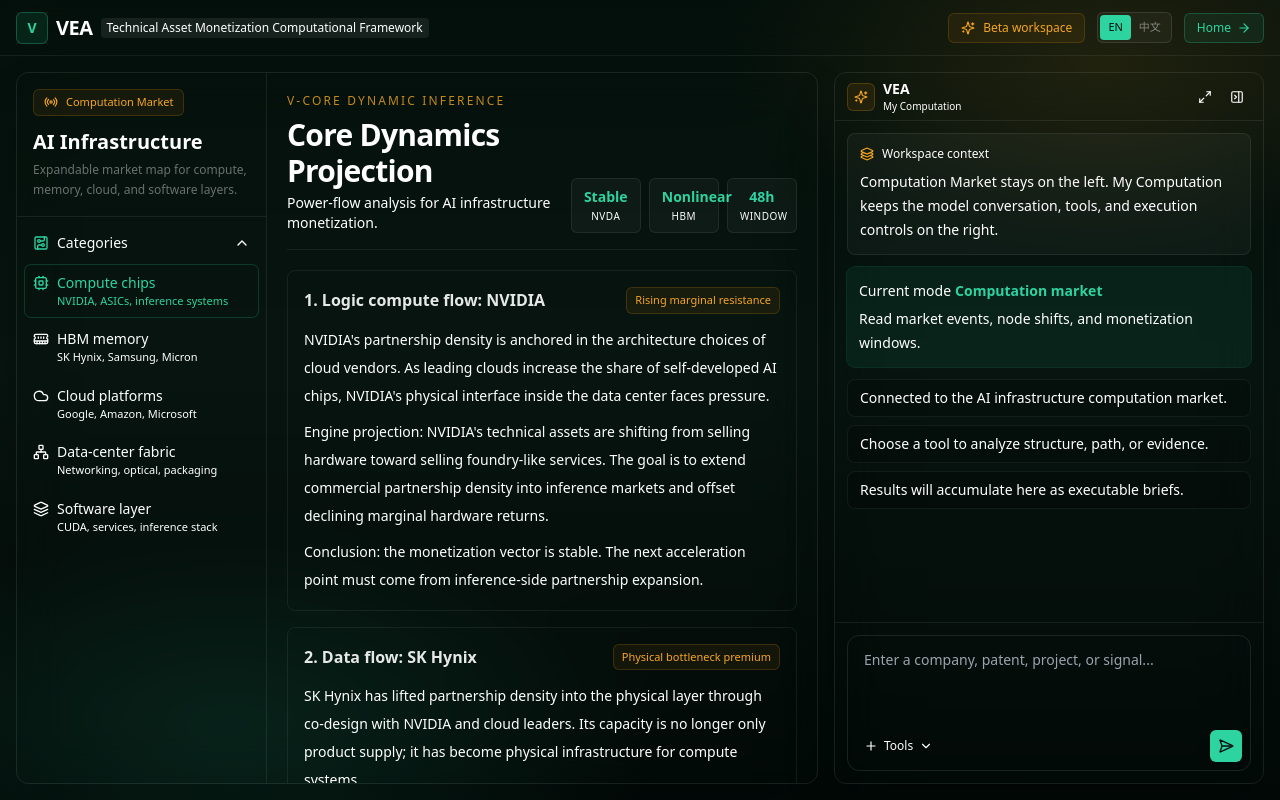
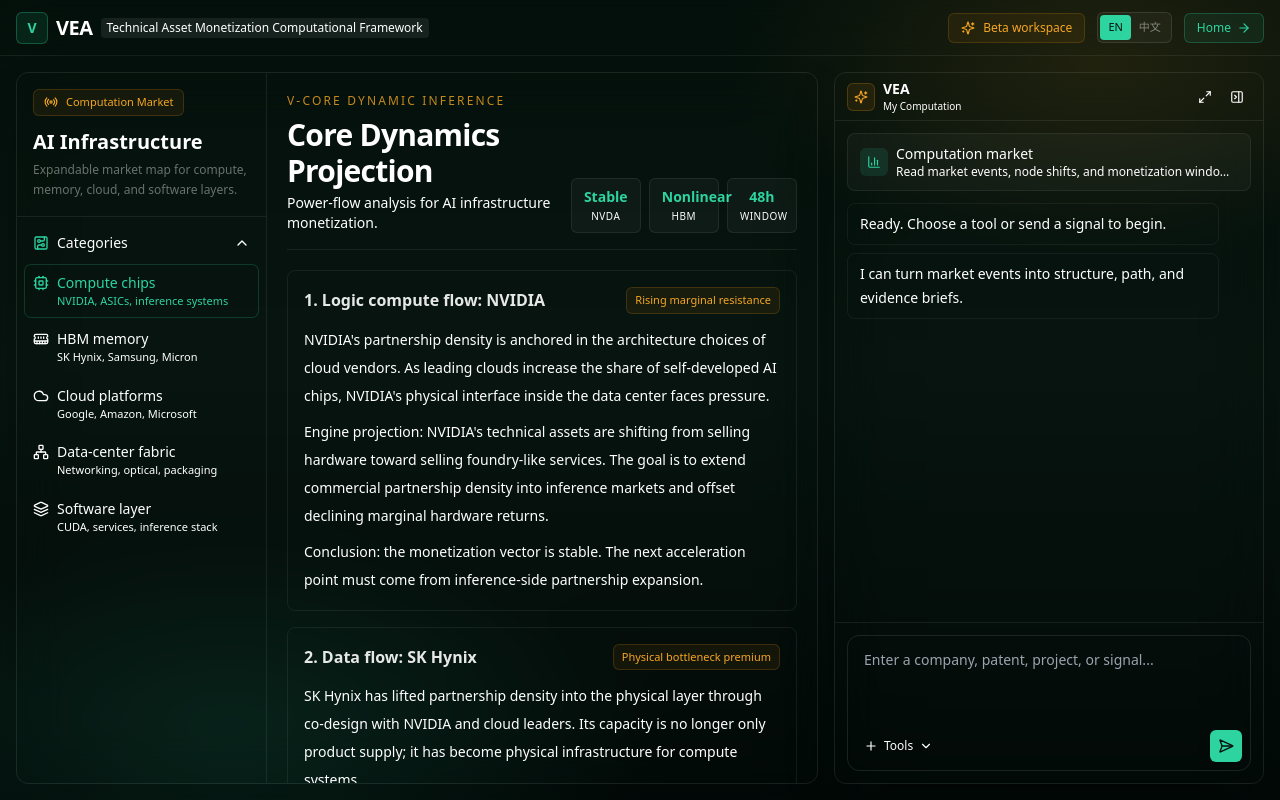
Before and after one commit to DavidZhong803/vei-demo, a Next.js app: page /app in a window 1280 px wide. Built offline with nearby package versions, Linux system fonts and the light colour scheme.

Commit message:
Simplify my computation chat panel

```diff
--- a/components/vea/dashboard/CodexDockPanel.tsx
+++ b/components/vea/dashboard/CodexDockPanel.tsx
@@ -6,7 +6,6 @@
   Braces,
   ChevronDown,
   FileText,
-  Layers3,
   Maximize2,
   Minimize2,
   PanelRightClose,
@@ -100,6 +99,7 @@
   const [open, setOpen] = useState(false);
   const selectedTool =
     tools.find((tool) => tool.id === selectedToolId) ?? tools[0];
+  const SelectedIcon = selectedTool.icon;
 
   return (
     <aside className="flex h-full min-h-0 flex-col overflow-hidden rounded-xl border border-white/[0.09] bg-[#06110d]/88 shadow-2xl shadow-black/35 backdrop-blur-xl">
@@ -149,45 +149,36 @@
       </header>
 
       <div className="min-h-0 flex-1 space-y-3 overflow-y-auto p-3">
-        <div className="rounded-lg border border-white/[0.08] bg-white/[0.035] p-3">
-          <div className="mb-2 flex items-center gap-2 text-xs font-medium text-white/72">
-            <Layers3 className="h-3.5 w-3.5 text-vea-amber-soft" />
-            {t("Workspace context", "工作上下文")}
-          </div>
-          <p className="text-sm leading-6 text-white/58">
-            {t(
-              "Computation Market stays on the left. My Computation keeps the model conversation, tools, and execution controls on the right.",
-              "左侧保持计算市场。右侧我的计算保留模型对话、工具入口与执行控制。"
-            )}
-          </p>
-        </div>
-
-        <div className="rounded-lg bg-vea-neon/[0.08] p-3 text-sm leading-6 text-white/72 ring-1 ring-vea-neon/15">
-          {t("Current mode", "当前模式")}
-          <span className="mx-1 font-semibold text-vea-neon">
-            {selectedTool.label}
+        <div className="flex w-full items-center gap-2 rounded-lg border border-white/[0.07] bg-white/[0.03] px-3 py-2.5">
+          <span className="flex min-w-0 items-center gap-2">
+            <span className="flex h-7 w-7 shrink-0 items-center justify-center rounded-md bg-vea-neon/[0.12] text-vea-neon">
+              <SelectedIcon className="h-3.5 w-3.5" />
+            </span>
+            <span className="min-w-0">
+              <span className="block truncate text-sm font-medium text-white/82">
+                {selectedTool.label}
+              </span>
+              <span className="block truncate text-xs text-white/38">
+                {selectedTool.prompt}
+              </span>
+            </span>
           </span>
-          <p className="mt-1 text-white/48">{selectedTool.prompt}</p>
         </div>
 
         <div className="space-y-2">
           {[
             t(
-              "Connected to the AI infrastructure computation market.",
-              "已连接人工智能基础设施计算市场。"
+              "Ready. Choose a tool or send a signal to begin.",
+              "已就绪。选择功能或输入信号开始计算。"
             ),
             t(
-              "Choose a tool to analyze structure, path, or evidence.",
-              "选择工具来分析结构、路径或证据链。"
-            ),
-            t(
-              "Results will accumulate here as executable briefs.",
-              "结果会在这里沉淀为可执行简报。"
+              "I can turn market events into structure, path, and evidence briefs.",
+              "我可以把市场事件转化为结构、路径与证据简报。"
             ),
           ].map((line) => (
             <div
               key={line}
-              className="rounded-lg border border-white/[0.06] bg-black/20 px-3 py-2 text-sm text-white/54"
+              className="max-w-[92%] rounded-lg border border-white/[0.06] bg-black/22 px-3 py-2 text-sm leading-6 text-white/58"
             >
               {line}
             </div>
```
